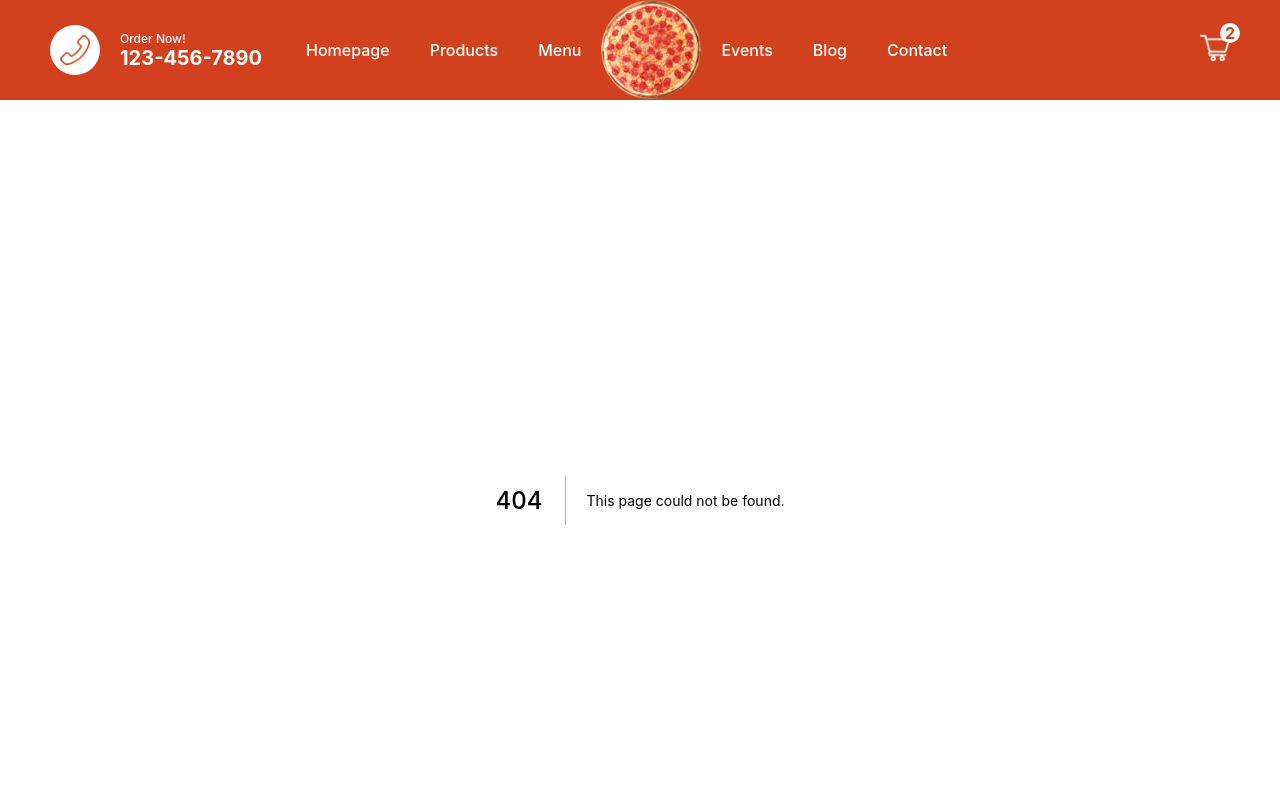
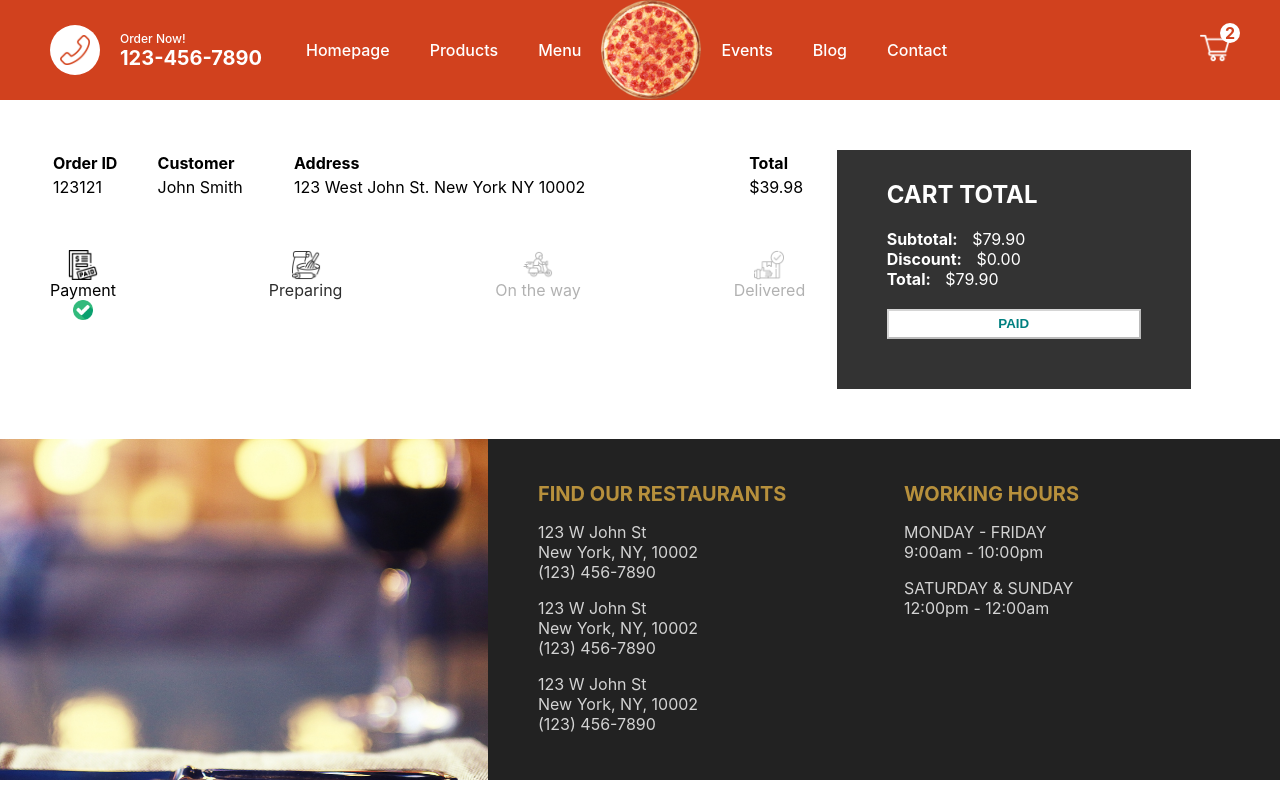
Before and after one commit to Human437/Pizza-1st-Next.js-Project, a Next.js app: page /orders/1 in a window 1280 px wide. Before the commit this address had no page. Shown: the top 800 px of the page. Built offline with nearby package versions, Linux system fonts and the light colour scheme.

Commit message:
Completed orders component

```diff
--- a/pages/cart.jsx
+++ b/pages/cart.jsx
@@ -116,7 +116,7 @@
           <div className={styles.totalText}>
             <b className={styles.totalTextTitle}>Total:</b> $79.90
           </div>
-          <button className={styles.button}>CHECKOUT NOW!</button>
+          <button className={styles.button}>CHECKOUT NOW</button>
         </div>
       </div>
     </div>
--- /dev/null
+++ b/pages/orders/[id].jsx
@@ -0,0 +1,137 @@
+import React from "react";
+import styles from "../../styles/Order.module.css";
+import Image from "next/image";
+
+function Order() {
+  const status = 0;
+  const statusClass = (index) => {
+    if (index - status < 1) return styles.done;
+    if (index - status === 1) return styles.inProgress;
+    if (index - status > 1) return styles.undone;
+  };
+  return (
+    <div className={styles.container}>
+      <div className={styles.left}>
+        <div className={styles.row}>
+          <table className={styles.table}>
+            <tr className={styles.tr}>
+              <th>Order ID</th>
+              <th>Customer</th>
+              <th>Address</th>
+              <th>Total</th>
+            </tr>
+            <tr>
+              <td>
+                <span className={styles.id}>123121</span>
+              </td>
+              <td>
+                <span className={styles.name}>John Smith</span>
+              </td>
+              <td>
+                <span className={styles.address}>
+                  123 West John St. New York NY 10002
+                </span>
+              </td>
+              <td>
+                <span className={styles.total}>$39.98</span>
+              </td>
+            </tr>
+          </table>
+        </div>
+        <div className={styles.row}>
+          <div className={statusClass(0)}>
+            <Image
+              alt="status icon"
+              src="/img/paid.png"
+              width={30}
+              height={30}
+            />
+            <span>Payment</span>
+            <div className={styles.checkedIcon}>
+              <Image
+                classname={styles.checkedIcon}
+                src="/img/checked.png"
+                width={20}
+                height={20}
+                alt="check mark"
+              />
+            </div>
+          </div>
+          <div className={statusClass(1)}>
+            <Image
+              alt="status icon"
+              src="/img/bake.png"
+              width={30}
+              height={30}
+            />
+            <span>Preparing</span>
+            <div className={styles.checkedIcon}>
+              <Image
+                classname={styles.checkedIcon}
+                src="/img/checked.png"
+                width={20}
+                height={20}
+                alt="check mark"
+              />
+            </div>
+          </div>
+          <div className={statusClass(2)}>
+            <Image
+              alt="status icon"
+              src="/img/bike.png"
+              width={30}
+              height={30}
+            />
+            <span>On the way</span>
+            <div className={styles.checkedIcon}>
+              <Image
+                classname={styles.checkedIcon}
+                src="/img/checked.png"
+                width={20}
+                height={20}
+                alt="check mark"
+              />
+            </div>
+          </div>
+          <div className={statusClass(3)}>
+            <Image
+              alt="status icon"
+              src="/img/delivered.png"
+              width={30}
+              height={30}
+            />
+            <span>Delivered</span>
+            <div className={styles.checkedIcon}>
+              <Image
+                classname={styles.checkedIcon}
+                src="/img/checked.png"
+                width={20}
+                height={20}
+                alt="check mark"
+              />
+            </div>
+          </div>
+        </div>
+      </div>
+      <div className={styles.right}>
+        <div className={styles.wrapper}>
+          <h2 className={styles.title}>CART TOTAL</h2>
+          <div className={styles.totalText}>
+            <b className={styles.totalTextTitle}>Subtotal:</b> $79.90
+          </div>
+          <div className={styles.totalText}>
+            <b className={styles.totalTextTitle}>Discount:</b> $0.00
+          </div>
+          <div className={styles.totalText}>
+            <b className={styles.totalTextTitle}>Total:</b> $79.90
+          </div>
+          <button disabled className={styles.button}>
+            PAID
+          </button>
+        </div>
+      </div>
+    </div>
+  );
+}
+
+export default Order;
--- /dev/null
+++ b/styles/Order.module.css
@@ -0,0 +1,83 @@
+.container {
+  padding: 50px;
+  display: flex;
+}
+
+.left {
+  flex: 2;
+}
+
+.table {
+  width: 100%;
+  text-align: left;
+  margin-bottom: 50px;
+}
+
+.row:last-child {
+  display: flex;
+  justify-content: space-between;
+  width: 96%;
+}
+
+.done {
+  display: flex;
+  flex-direction: column;
+  align-items: center;
+}
+
+.inProgress {
+  display: flex;
+  flex-direction: column;
+  align-items: center;
+  animation: inProgress 1s ease infinite alternate;
+}
+
+@keyframes inProgress {
+  from {
+    opacity: 0;
+  }
+  to {
+    opacity: 1;
+  }
+}
+
+.undone {
+  display: flex;
+  flex-direction: column;
+  align-items: center;
+  opacity: 0.3;
+}
+
+.undone .checkedIcon,
+.inProgress .checkedIcon {
+  display: none;
+}
+
+.right {
+  flex: 1;
+}
+
+.wrapper {
+  width: 90%;
+  max-height: 300px;
+  background-color: #333;
+  padding: 50px;
+  padding-top: 10px;
+  display: flex;
+  flex-direction: column;
+  justify-content: space-between;
+  color: white;
+}
+
+.totalTextTitle {
+  margin-right: 10px;
+}
+
+.button {
+  background-color: white;
+  height: 30px;
+  color: teal;
+  font-weight: bold;
+  cursor: not-allowed;
+  margin-top: 20px;
+}
```
